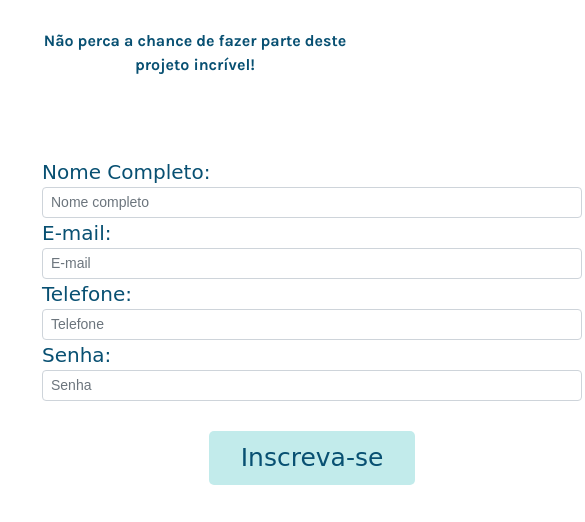
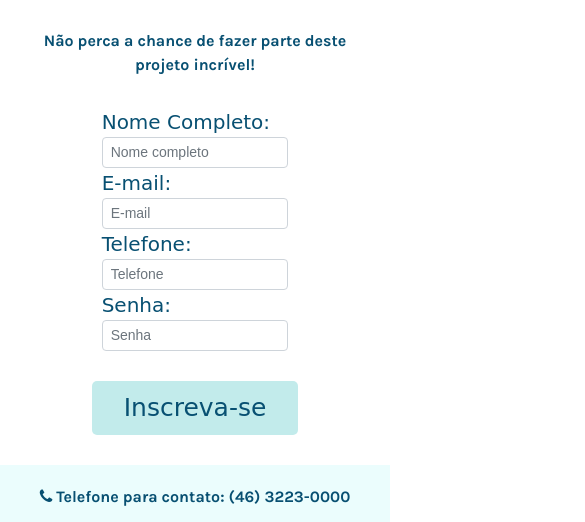
Before and after one commit to VitorALVSC/TrabalhoSiteEvento, a plain HTML site: page Inscricao/inscricao.html in a window 390 px wide. Shown: the part 307-829 px from the top of the page, 585 px wide, since content can reach past the window. Drawn offline with nearby package versions, Linux system fonts and the light colour scheme; a web font is replaced by a local one.

Commit message:
Ajuste no formulário de inscrição para responsividade

```diff
--- a/Inscricao/css/inscricao.css
+++ b/Inscricao/css/inscricao.css
@@ -1,14 +1,17 @@
+.posicao-formulario {
+    display: flex;
+    flex-direction: column;
+    align-items: center;
+}
+
 .grid-formulario {
     display: flex;
     flex-direction: column;
     align-items: center;
-    margin: 50px auto;
-    padding: 30px;
     border-radius: 8px;
-    width: 600px;
-    min-width: auto;
+    width: 100%;
 }
 
 .formulario {
-    width: 100%;
+    width: 70%;
 }
--- a/Inscricao/inscricao.html
+++ b/Inscricao/inscricao.html
@@ -36,6 +36,7 @@
             <p class="textos-secundarios">Não perca a chance de fazer parte deste projeto incrível!</p>
         </div>
         <div class="container">
+            <div class="posicao-formulario">
                 <div class="grid-formulario">
                     <form class="formulario" action="#" method="post">
                         <div>
@@ -54,10 +55,11 @@
                             <span class="textos-principais">Senha:</span>
                             <input class="form-control form-control-sm" type="password" placeholder="Senha" aria-label=".form-control-sm example">
                         </div>
+                    </form>
                     <div class="posicao-botao-inscreva-se">
                         <a href="#" class="botoes botao-inscreva-se">Inscreva-se</a>
                     </div>
-                </form>
+                </div>
             </div>
         </div>
     </main>
```
Lines whose indentation alone changed are shown as unchanged.
